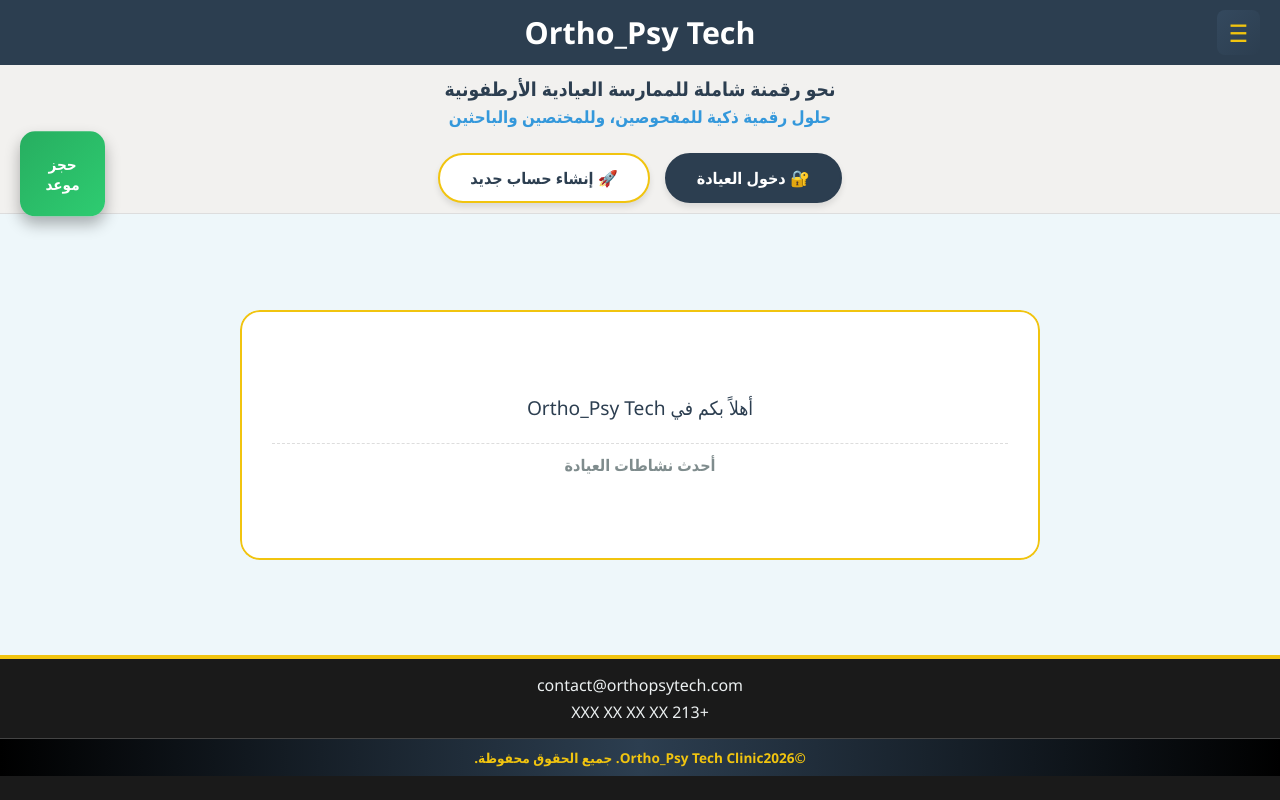
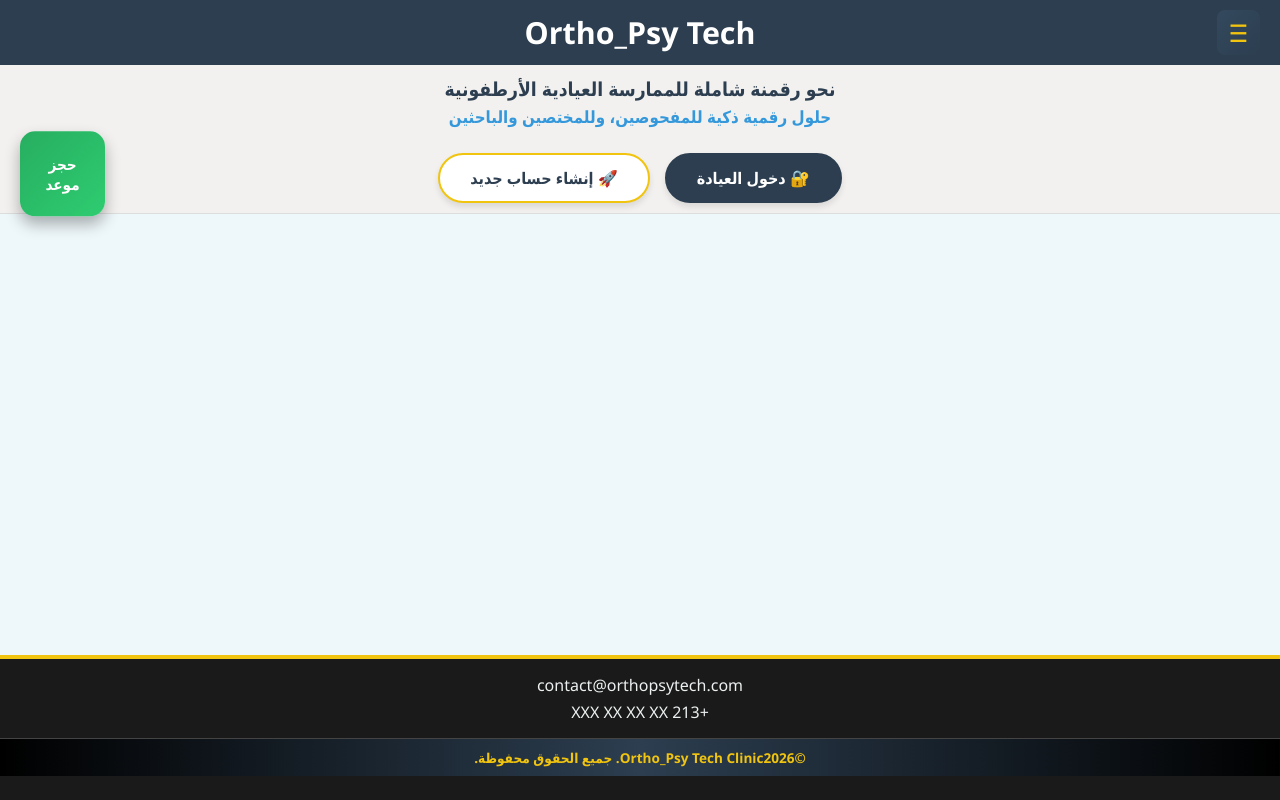
Before and after one commit to abd-orthopsy/Ortho_Psy_Tech, a Flask app: page / in a window 1280 px wide. Run offline with Flask 3, Linux system fonts and the light colour scheme; data that the repository does not hold is empty.

Commit message:
Remove unused swiper slide from index.html
Removed a swiper slide containing offer text and clinic activities.

```diff
--- a/templates/index.html
+++ b/templates/index.html
@@ -228,13 +228,6 @@
             <div class="swiper mySwiper">
                 <div class="swiper-wrapper">
 
-                    <div class="swiper-slide">
-                        <div style="font-size: 1.2rem; line-height: 1.6; color: var(--brand-bg);">
-                            {{ offer_text | safe }}
-                        </div>
-                        <p style="margin-top: 20px; color: #7f8c8d; font-weight: bold; border-top: 1px dashed #ddd; padding-top: 10px;"> أحدث نشاطات العيادة</p>
-                    </div>
-
                     {% if slides %}
                         {% for slide in slides %}
                         <div class="swiper-slide" style="padding: 0; overflow: hidden; position: relative; background: #000; display: flex; align-items: center; justify-content: center;">
```
